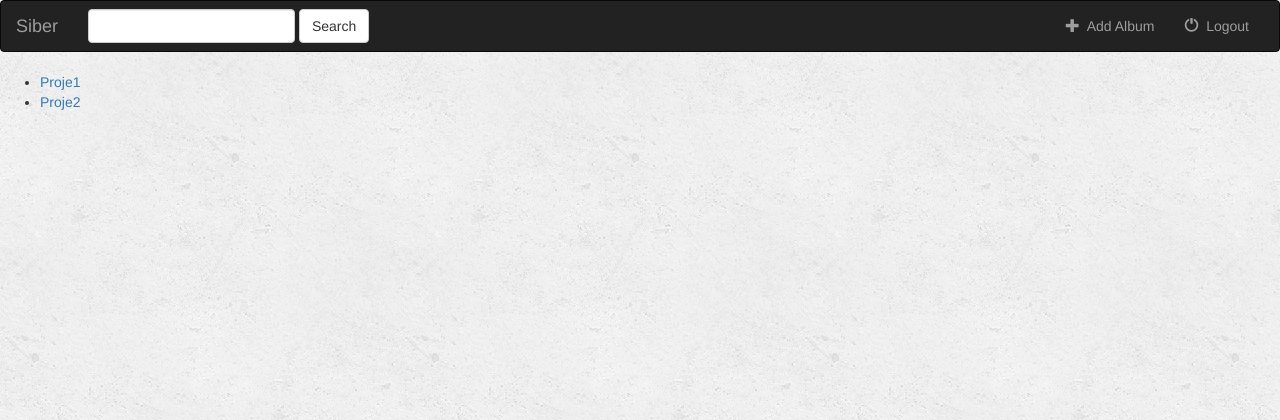
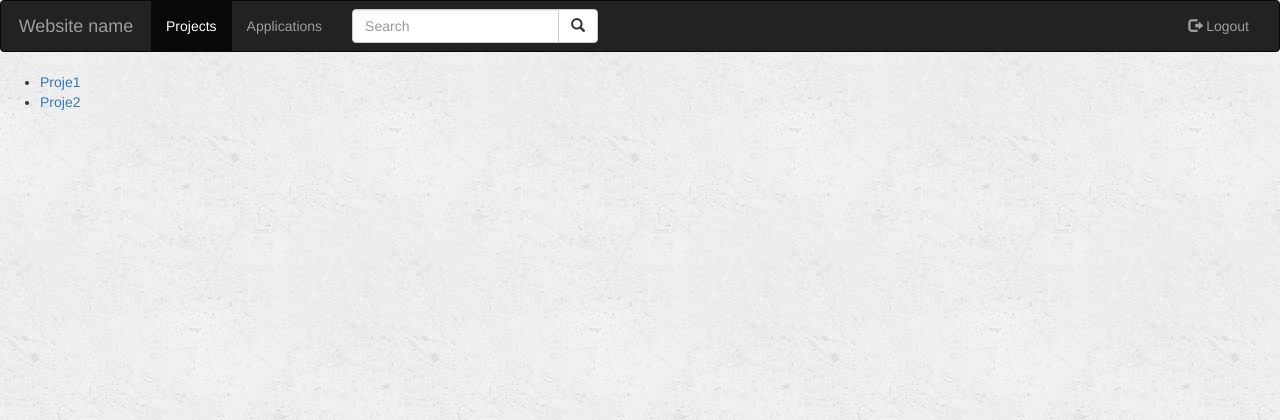
Before and after one commit to Ylmz42/Django_Application, a Django app: page / in a window 1280 px wide. Shown: the top 420 px of the page. Run offline with Django 3.2, Linux system fonts and the light colour scheme; data comes from the database, SQL or seed files in the repository; some libraries are stand-ins or nearby versions.

Commit message:
baseand base_visitor page has changed

```diff
--- a/project/templates/project/base.html
+++ b/project/templates/project/base.html
@@ -18,39 +18,29 @@
 
       <!-- Header -->
       <div class="navbar-header">
-            <button type="button" class="navbar-toggle" data-toggle="collapse" data-target="#topNavBar">
-                <span class="icon-bar"></span>
-                <span class="icon-bar"></span>
-                <span class="icon-bar"></span>
-            </button>
-            <a class="navbar-brand" href="{% url 'project:index' %}">Siber</a>
+        <a class="navbar-brand" style="text-align:center; width: 150px;" href="{% url 'project:index' %}">Website name</a>
       </div>
 
       <!-- Items -->
       <div class="collapse navbar-collapse" id="topNavBar">
         <ul class="nav navbar-nav">
-
+          <li class="active"><a href="#">Projects</a></li>
+          <li><a href="#">Applications</a></li>
         </ul>
-          <form class="navbar-form navbar-left" role="search" method="get" action="{% url 'project:index' %}">
-                <div class="form-group">
-                    <input type="text" class="form-control" name="q" value="{{ request.GET.q }}">
+        <form class="navbar-form navbar-left" action="{% url 'project:index' %}">
+          <div class="input-group">
+            <input type="text" class="form-control" placeholder="Search" name="search">
+            <div class="input-group-btn">
+              <button class="btn btn-default" type="submit">
+                <i class="glyphicon glyphicon-search"></i>
+              </button>
             </div>
-                <button type="submit" class="btn btn-default">Search</button>
+          </div>
         </form>
         <ul class="nav navbar-nav navbar-right">
-                <li>
-                    <a>
-                        <span class="glyphicon glyphicon-plus" aria-hidden="true"></span>&nbsp; Add Album
-                    </a>
-                </li>
-                <li>
-                    <a>
-                        <span class="glyphicon glyphicon-off" aria-hidden="true"></span>&nbsp; Logout
-                    </a>
-                </li>
+          <li><a href="#"><span class="glyphicon glyphicon-log-out"></span> Logout</a></li>
         </ul>
       </div>
-
     </div>
   </nav>
   {% block body %}
```
Also changed, not shown: project/templates/project/base_visitor.html (+17 -8 lines). Lines whose indentation alone changed are shown as unchanged.
